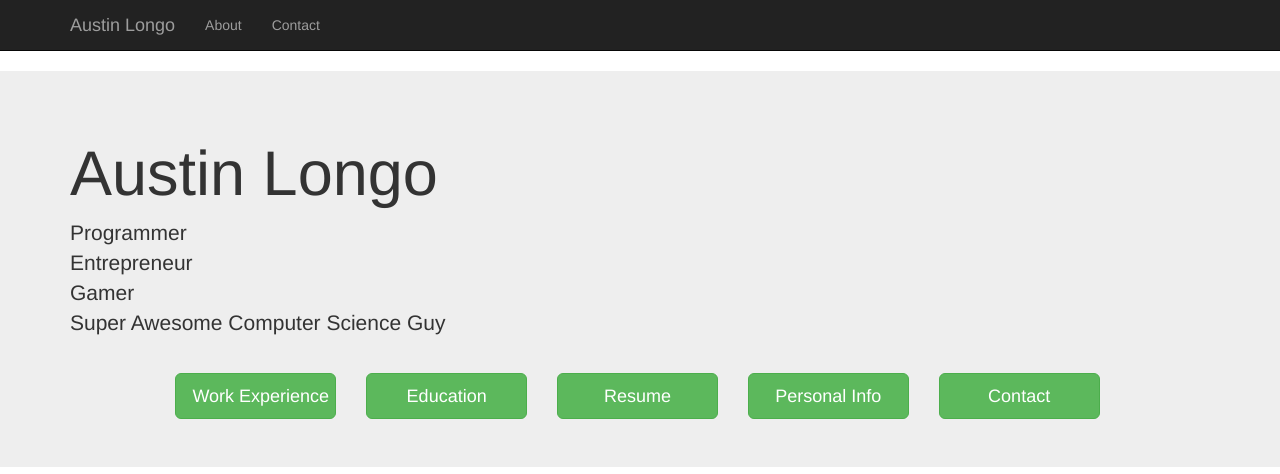
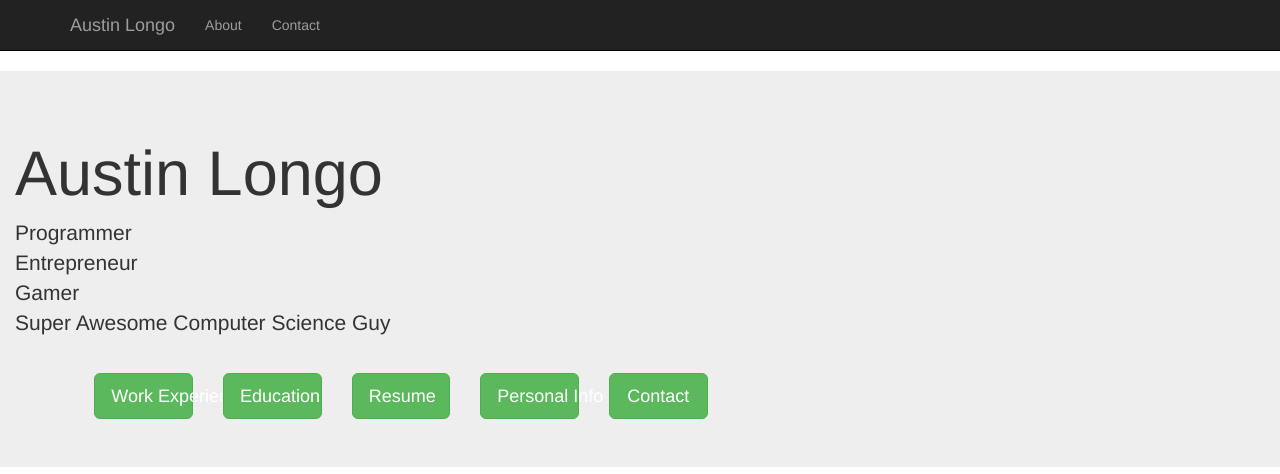
Before and after one commit to Forerunner117/rapidWeek8, a Flask app: template templates/resume.html in a window 1280 px wide. Shown: the top 474 px of the page. Run offline with Flask 2, Linux system fonts and the light colour scheme; the template is opened without the code that fills it, so the values that code supplies are empty; some libraries are stand-ins or nearby versions.

Commit message:
Edit template for mobile

```diff
--- a/templates/resume.html
+++ b/templates/resume.html
@@ -54,7 +54,7 @@
 
         <!-- Main jumbotron -->
         <div class="jumbotron">
-            <div class="container">
+            <div class="container-fluid">
             	{% if name %}
   				<h1>Austin Longo welcomes you, {{ name }}!</h1>
 				{% else %}
@@ -68,7 +68,7 @@
                 </p>
 
                 <br>
-                <div class="btn-toolbar">
+                <div class="btn-group">
                     <section id="main">
                         <div class="col-xs-2 col-xs-offset-1">
                             <a class="btn btn-success btn-lg btn-block" role="button">Work Experience</a>
```
